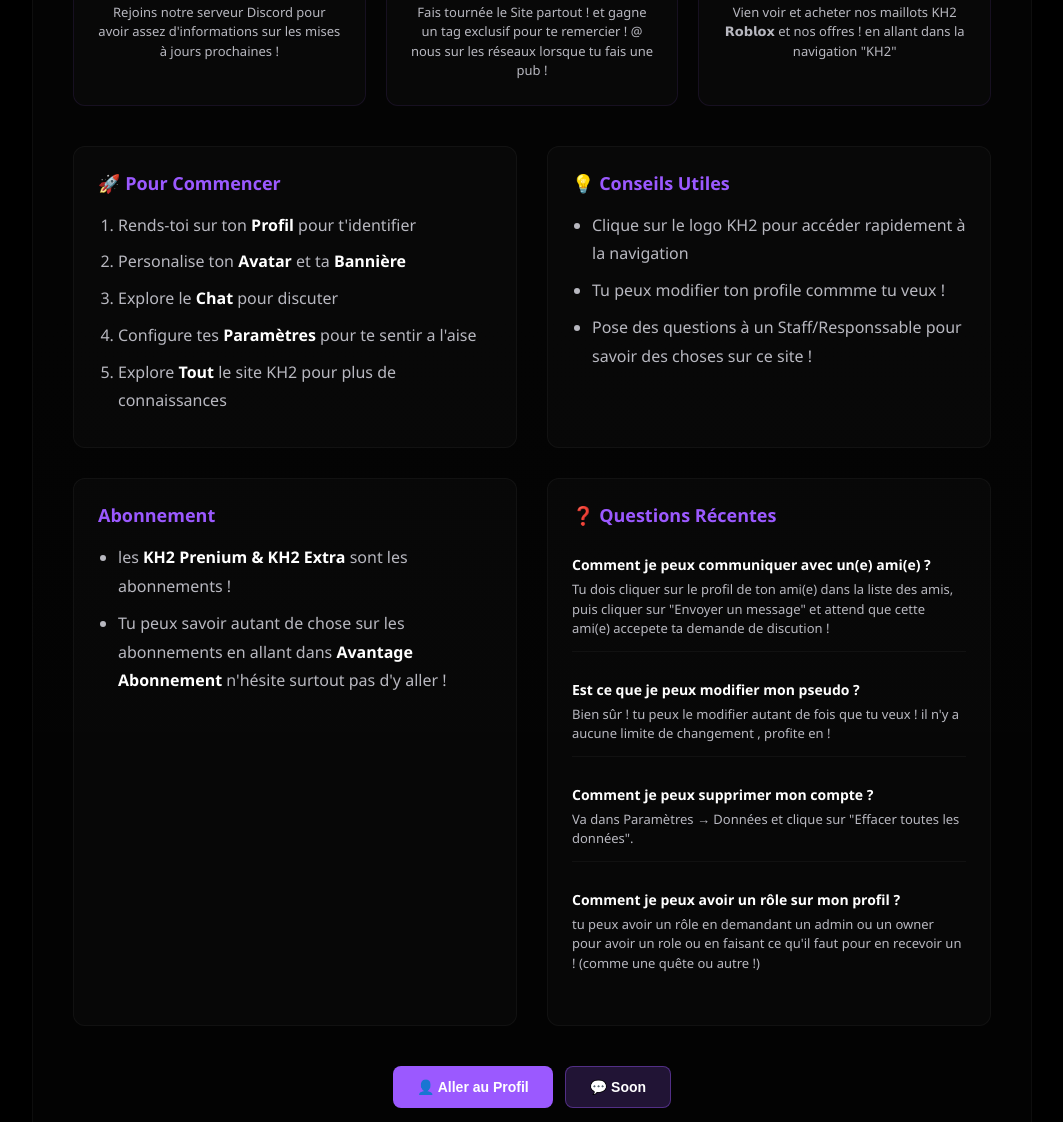
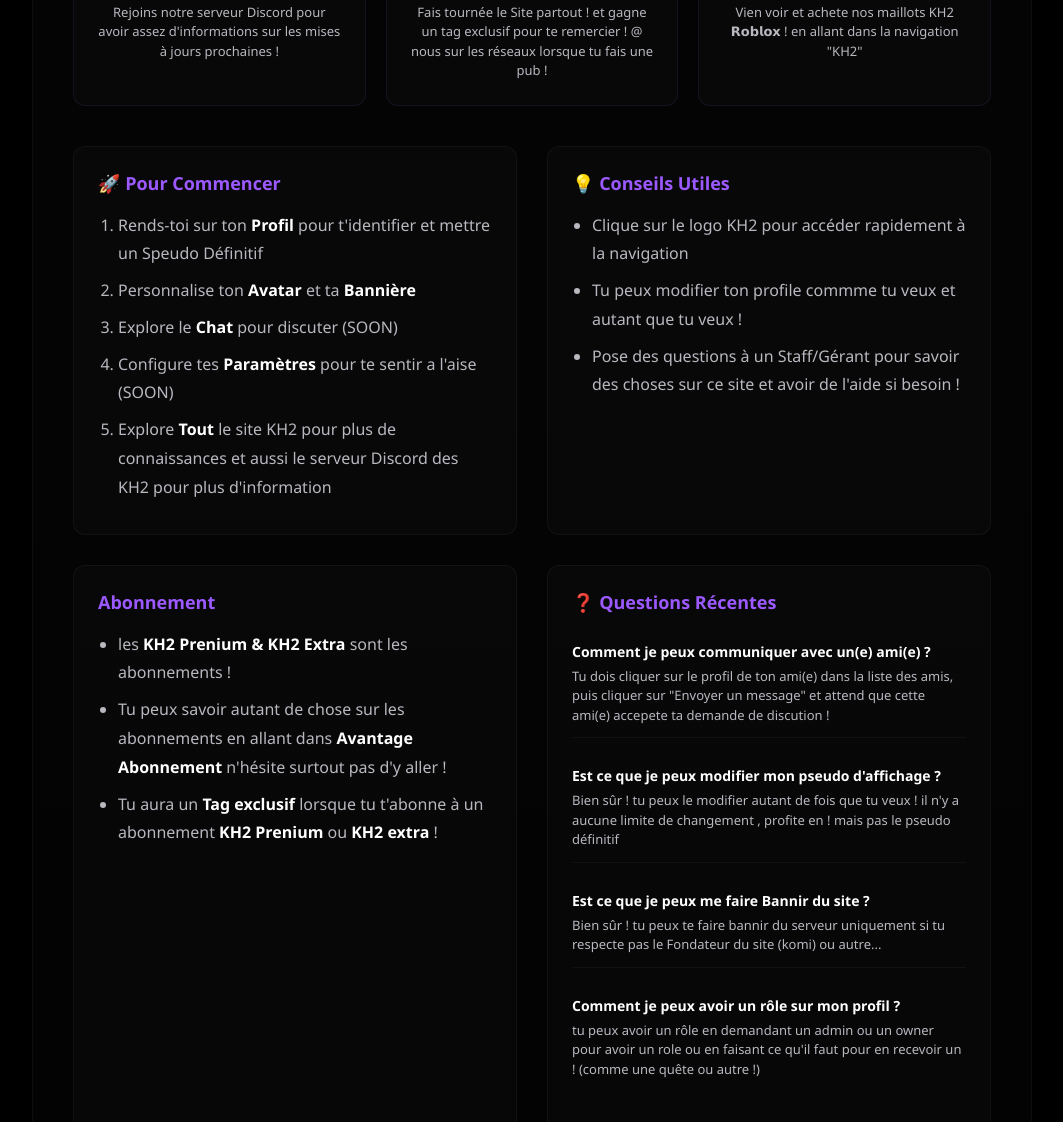
Before and after one commit to KomiOfficiel/BETA-KH2, a plain HTML site: page System/Index/Welcome/Welcome.html in a window 1280 px wide. Shown: the part 577-1699 px from the top of the page, without its empty margins (108-1171 px from the left). Drawn offline with Linux system fonts and the light colour scheme.

Commit message:
Fix typos and improve text clarity in Welcome.html

```diff
--- a/System/Index/Welcome/Welcome.html
+++ b/System/Index/Welcome/Welcome.html
@@ -56,7 +56,7 @@
 				<div class="feature-card">
 					<div class="feature-icon">🛒</div>
 					<h3>Boutique</h3>
-					<p>Vien voir et acheter nos maillots KH2 𝗥𝗼𝗯𝗹𝗼𝘅 et nos offres ! en allant dans la navigation "KH2" </p>
+					<p>Vien voir et achete nos maillots KH2 𝗥𝗼𝗯𝗹𝗼𝘅 ! en allant dans la navigation "KH2" </p>
 				</div>
 			</div>
 
@@ -64,11 +64,11 @@
 				<div class="section">
 					<h2>🚀 Pour Commencer</h2>
 					<ol>
-						<li>Rends-toi sur ton <strong>Profil</strong> pour t'identifier</li>
-						<li>Personalise ton <strong>Avatar</strong> et ta <strong>Bannière</strong></li>
-						<li>Explore le <strong>Chat</strong> pour discuter</li>
-						<li>Configure tes <strong>Paramètres</strong> pour te sentir a l'aise</li>
-						<li>Explore <strong>Tout</strong> le site KH2 pour plus de connaissances</li>
+						<li>Rends-toi sur ton <strong>Profil</strong> pour t'identifier et mettre un Speudo Définitif</li>
+						<li>Personnalise ton <strong>Avatar</strong> et ta <strong>Bannière</strong></li>
+						<li>Explore le <strong>Chat</strong> pour discuter (SOON)</li>
+						<li>Configure tes <strong>Paramètres</strong> pour te sentir a l'aise (SOON)</li>
+						<li>Explore <strong>Tout</strong> le site KH2 pour plus de connaissances et aussi le serveur <stron>Discord</stron> des KH2 pour plus d'information</li>
 					</ol>
 				</div>
 
@@ -76,8 +76,8 @@
 					<h2>💡 Conseils Utiles</h2>
 					<ul>
 						<li>Clique sur le logo KH2 pour accéder rapidement à la navigation</li>
-						<li>Tu peux modifier ton profile commme tu veux !</li>
-						<li>Pose des questions à un Staff/Responssable pour savoir des choses sur ce site !</li>
+						<li>Tu peux modifier ton profile commme tu veux et autant que tu veux !</li>
+						<li>Pose des questions à un Staff/Gérant pour savoir des choses sur ce site et avoir de l'aide si besoin !</li>
 					</ul>
 				</div>
 				<div class="section">
@@ -85,6 +85,7 @@
 					<ul>
 						<li>les <strong>KH2 Prenium & KH2 Extra</strong> sont les abonnements !</li>
 						<li>Tu peux savoir autant de chose sur les abonnements en allant dans <strong>Avantage Abonnement</strong> n'hésite surtout pas d'y aller !</li>
+						<li>Tu aura un <strong>Tag exclusif</strong> lorsque tu t'abonne à un abonnement <strong>KH2 Prenium</strong> ou <strong>KH2 extra</strong> !</li>
 					</ul>
 				</div>
 
@@ -95,12 +96,12 @@
 						<p>Tu dois cliquer sur le profil de ton ami(e) dans la liste des amis, puis cliquer sur "Envoyer un message" et attend que cette ami(e) accepete ta demande de discution !</p>
 					</div>
 					<div class="faq-item">
-						<strong>Est ce que je peux modifier mon pseudo ?</strong>
-						<p>Bien sûr ! tu peux le modifier autant de fois que tu veux ! il n'y a aucune limite de changement , profite en !</p>
+						<strong>Est ce que je peux modifier mon pseudo d'affichage ?</strong>
+						<p>Bien sûr ! tu peux le modifier autant de fois que tu veux ! il n'y a aucune limite de changement , profite en ! mais pas le pseudo définitif</p>
 					</div>
 					<div class="faq-item">
-						<strong>Comment je peux supprimer mon compte ?</strong>
-						<p>Va dans Paramètres → Données et clique sur "Effacer toutes les données".</p>
+						<strong>Est ce que je peux me faire Bannir du site ?</strong>
+						<p>Bien sûr ! tu peux te faire bannir du serveur uniquement si tu respecte pas le Fondateur du site (komi) ou autre...</p>
 					</div>
 				<div class="faq-item">
 					<strong>Comment je peux avoir un rôle sur mon profil ?</strong>
@@ -110,7 +111,7 @@
 			</div>
 
 			<div class="welcome-actions">
-				<button class="btn btn-primary" id="go-to-profile">👤 Aller au Profil</button>
+				<button class="btn btn-primary" id="go-to-profile">👤Profil</button>
 				<button class="btn btn-secondary" id="go-to-chat">💬 Soon</button>
 			</div>
 		</div>
```
